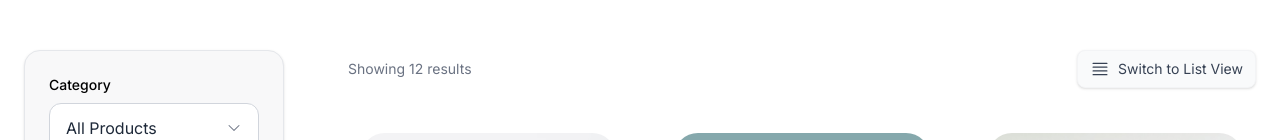
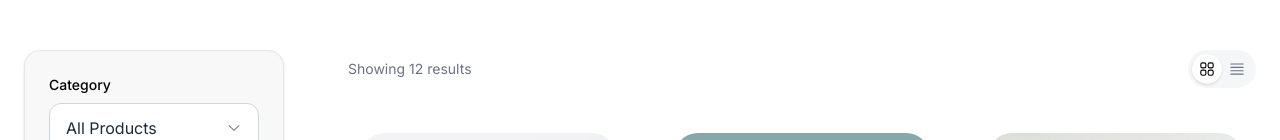
Before and after one commit to Walija-sh/shoppingWebsiteLandingPage, a React (Vite) app: page /#/shop in a window 1280 px wide. Shown: the part 217-357 px from the top of the page. Built offline with nearby package versions, Linux system fonts and the light colour scheme; a web font is replaced by a local one.

Commit message:
updated filter icons

```diff
--- a/src/pages/Shop.jsx
+++ b/src/pages/Shop.jsx
@@ -290,13 +290,38 @@
           <section>
             {/* Mobile Filter Button */}
             <div className="grid gap-2 mb-6 lg:hidden relative">
-              <div className="flex items-center justify-between">
+              <div className="flex items-center justify-between flex-wrap">
                 <p className="text-sm text-gray-500">
                 {filteredProducts.length} products
               </p>
 
 
+<div className="flex gap-2 items-center">
+<div className="flex items-center p-1 bg-gray-100/80 rounded-full ml-auto">
+  <button
+    onClick={() => setLayout("grid")}
+    className={`p-1.5 rounded-full transition-all cursor-pointer ${
+      layout === "grid"
+        ? "bg-white shadow-sm text-black"
+        : "text-gray-500 hover:text-gray-700"
+    }`}
+    title="Grid View"
+  >
+    <HiOutlineSquares2X2 className="text-lg" />
+  </button>
 
+  <button
+    onClick={() => setLayout("list")}
+    className={`p-1.5 rounded-full transition-all cursor-pointer ${
+      layout === "list"
+        ? "bg-white shadow-sm text-black"
+        : "text-gray-500 hover:text-gray-700"
+    }`}
+    title="List View"
+  >
+    <HiOutlineBars4 className="text-lg" />
+  </button>
+</div>
               {/* Filter Icon Button */}
               <div className="relative ">
 
@@ -424,46 +449,41 @@
                 </div>
               )}
               </div>
+</div>
               </div>
 
-             <button
-  onClick={() => setLayout(layout === "grid" ? "list" : "grid")}
-  className="ml-auto flex items-center gap-2 px-3 py-2 bg-gray-50 rounded-lg border border-gray-100 hover:bg-gray-100 transition-colors shadow-sm cursor-pointer"
->
-  {layout === "grid" ? (
-    <>
-      <HiOutlineBars4 className="text-xl text-gray-700" />
-      <span className="text-sm text-gray-700">Switch to List View</span>
-    </>
-  ) : (
-    <>
-      <HiOutlineSquares2X2 className="text-xl text-gray-700" />
-      <span className="text-sm text-gray-700">Switch to Grid View</span>
-    </>
-  )}
-</button>
+
 
             </div>
 
             {/* Desktop results count */}
             <div className="hidden lg:flex items-center justify-between mb-8">
               <p className="text-sm text-gray-500 ">Showing {filteredProducts.length} results</p>
-              <button
-  onClick={() => setLayout(layout === "grid" ? "list" : "grid")}
-  className="ml-auto flex items-center gap-2 px-3 py-2 bg-gray-50 rounded-lg border border-gray-100 hover:bg-gray-100 transition-colors shadow-sm cursor-pointer"
->
-  {layout === "grid" ? (
-    <>
-      <HiOutlineBars4 className="text-xl text-gray-700" />
-      <span className="text-sm text-gray-700">Switch to List View</span>
-    </>
-  ) : (
-    <>
-      <HiOutlineSquares2X2 className="text-xl text-gray-700" />
-      <span className="text-sm text-gray-700">Switch to Grid View</span>
-    </>
-  )}
-</button>
+<div className="flex items-center p-1 bg-gray-100/80 rounded-full ml-auto">
+  <button
+    onClick={() => setLayout("grid")}
+    className={`p-1.5 rounded-full transition-all cursor-pointer ${
+      layout === "grid"
+        ? "bg-white shadow-sm text-black"
+        : "text-gray-500 hover:text-gray-700"
+    }`}
+    title="Grid View"
+  >
+    <HiOutlineSquares2X2 className="text-lg" />
+  </button>
+
+  <button
+    onClick={() => setLayout("list")}
+    className={`p-1.5 rounded-full transition-all cursor-pointer ${
+      layout === "list"
+        ? "bg-white shadow-sm text-black"
+        : "text-gray-500 hover:text-gray-700"
+    }`}
+    title="List View"
+  >
+    <HiOutlineBars4 className="text-lg" />
+  </button>
+</div>
             </div>
 
            <div className={layout === "grid" ? "grid grid-cols-1 sm:grid-cols-2 xl:grid-cols-3 gap-x-8 gap-y-12" : "flex flex-col gap-6"}>
```
